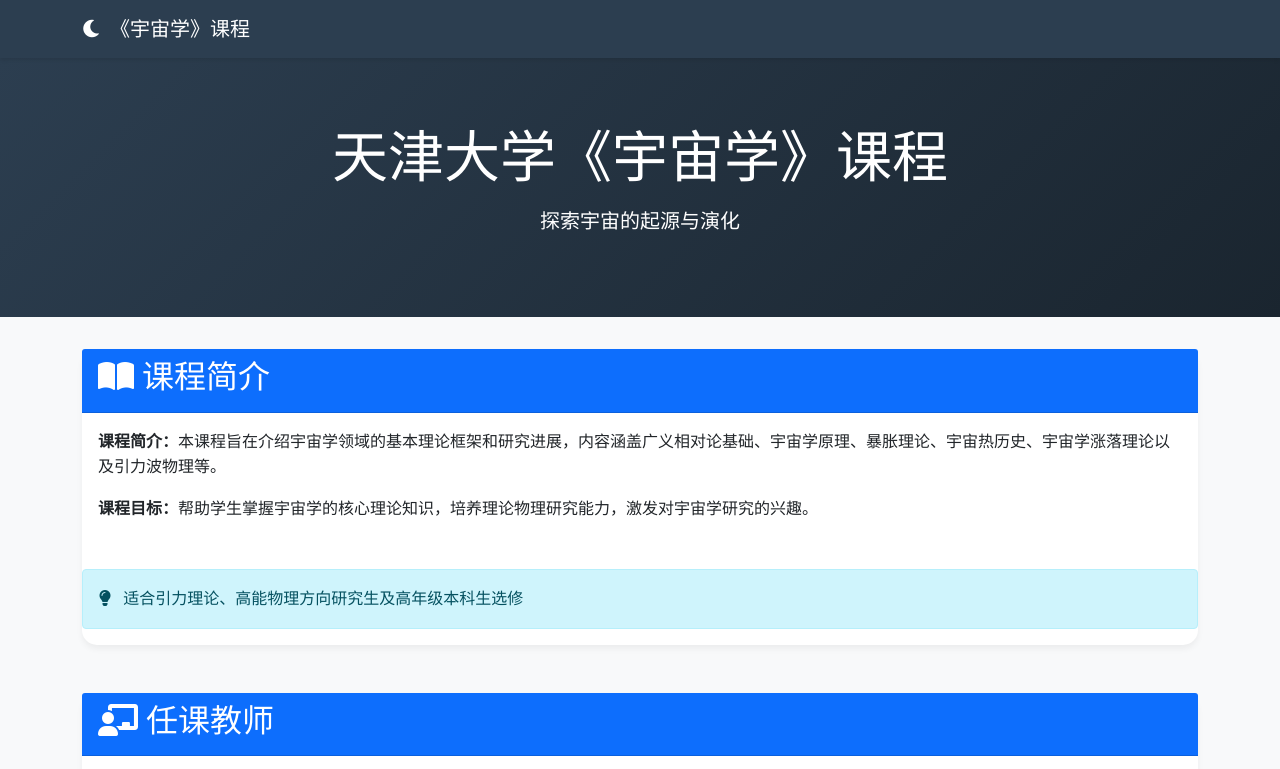
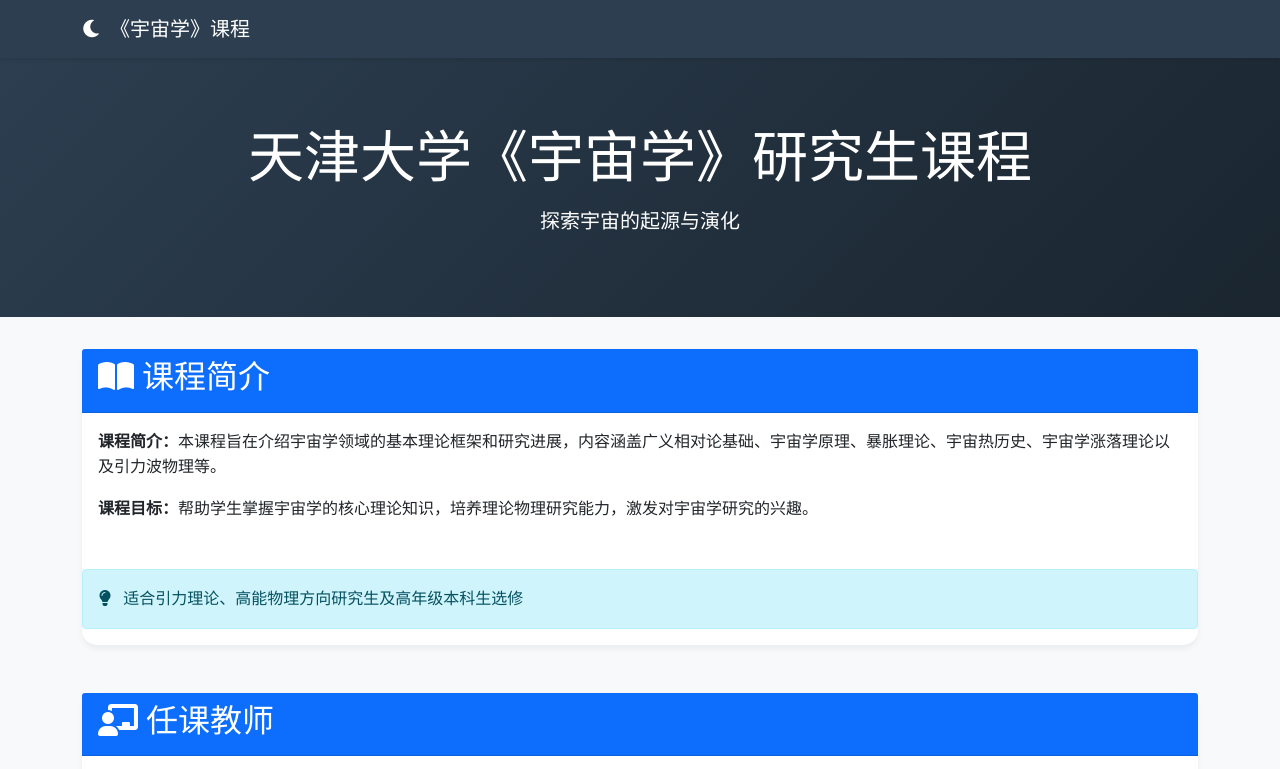
Before and after one commit to cosmology-tju/cosmology-tju.github.io, a plain HTML site: page index.html in a window 1280 px wide. Shown: the top 769 px of the page. Drawn offline with nearby package versions, Linux system fonts and the light colour scheme; grey boxes are pictures that could not be loaded.

Commit message:
Update index.html

```diff
--- a/index.html
+++ b/index.html
@@ -89,7 +89,7 @@
     <!-- 课程头图 -->
     <header class="course-header">
         <div class="container text-center">
-            <h1 class="display-4 mb-3">天津大学《宇宙学》课程</h1>
+            <h1 class="display-4 mb-3">天津大学《宇宙学》研究生课程</h1>
             <p class="lead">探索宇宙的起源与演化</p>
         </div>
     </header>
```
